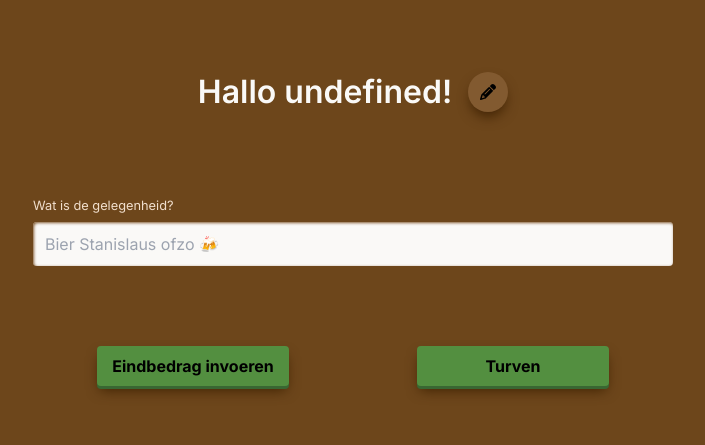
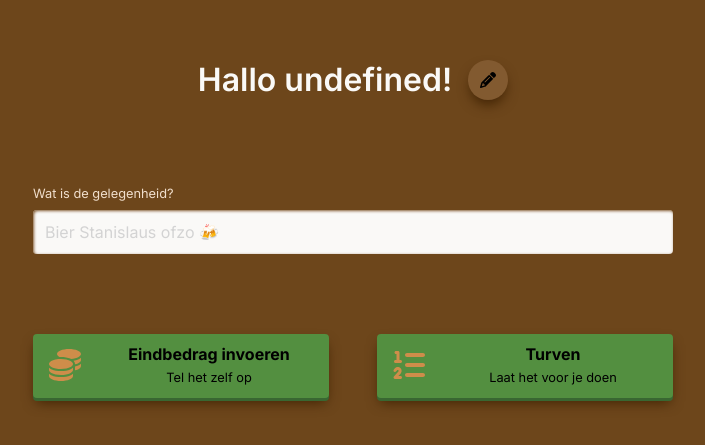
Before and after one commit to S-D-V-A-S-M-V-V-I-C-T-S-S-BAGGER/BAGGER-next, a Next.js app: page /turf in a window 1280 px wide. Shown: the part 173-618 px from the top of the page, without its empty margins (287-992 px from the left). Built offline with nearby package versions, Linux system fonts and the light colour scheme.

Commit message:
updates choice buttons with icons

```diff
--- a/components/baggerButton.css
+++ b/components/baggerButton.css
@@ -1,11 +1,36 @@
 .baggerButton {
 	background-color: var(--blad-donkergroen);
-    width: 15vw;
     min-width: 100px;
 	border-radius: 0.25rem;
-	padding: 0.5rem 0.75rem;
+	padding: 0.5rem 1rem;
 	box-shadow: var(--steeltje-donkergroen) 0 3px 0, var(--aarde-mega-bruin) 0 7px 13px -3px;
 	font-weight: 700;
+
+	.cardButtonContent {
+		display: grid;
+		grid-template: "icon header" "icon description" auto / auto 1fr;
+		grid-column-gap: 1.5rem;
+		h5 {
+			grid-area: header;
+			text-align: left;
+		}
+		p {
+			display: block;
+			font-weight: normal;
+			font-size: 0.8rem;
+			grid-area: description;
+			text-align: left;
+		}
+		.buttonIconBig {
+			display: block;
+			font-size: 2rem;
+			color: var(--aarde-bier);
+			grid-area: icon;
+			align-self: center;
+		}
+	}
+
+
 }
 
 .baggerButton:hover {
@@ -37,3 +62,36 @@
 		box-shadow: var(--steeltje-donkergroen) 0 3px 0, var(--aarde-mega-bruin) 0 7px 13px -3px;
 	}
 }
+
+@media (max-width: 10cm), (max-width: 380px) {
+	.baggerButton {
+		.cardButtonContent {
+			display: grid;
+			grid-template: "icon header" "icon description" auto / auto 1fr;
+			grid-column-gap: 1.5rem;
+		}
+	}
+}
+
+@media (min-width: 380px) {
+	.baggerButton {
+		.cardButtonContent {
+			display: flex;
+			flex-direction: column;
+
+			h5, p {
+				text-align: center;
+			}
+		}
+	}
+}
+
+@media (min-width: 800px) {
+	.baggerButton {
+		.cardButtonContent {
+			display: grid;
+			grid-template: "icon header" "icon description" auto / auto 1fr;
+			grid-column-gap: 1.5rem;
+		}
+	}
+}
--- a/components/turf/TallyCreation.tsx
+++ b/components/turf/TallyCreation.tsx
@@ -5,6 +5,8 @@ import {FontAwesomeIcon} from '@fortawesome/react-fontawesome';
 import {faPencil} from "@fortawesome/free-solid-svg-icons/faPencil";
 import RoundNeoButton from "@/components/RoundNeoButton";
 import {faCheck} from "@fortawesome/free-solid-svg-icons/faCheck";
+import {faCoins} from "@fortawesome/free-solid-svg-icons/faCoins";
+import {faListOl} from "@fortawesome/free-solid-svg-icons/faListOl";
 
 type TallyCreationProps = {
     person: string | null,
@@ -67,20 +69,32 @@ const TallyCreation: FC<TallyCreationProps> = ({startTally, enterAmount, person,
                                 setEvent(event.target.value);
                         }}/>
             </div>
-            <div className="rowFlex gap10vw">
+            <div className="buttonContainer">
                 <BaggerButton onClick={() => {
                     if (checkValues()) {
                         enterAmount();
                     }
                 }}>
-                    Eindbedrag invoeren
+                    <div className="cardButtonContent">
+                        <span className="buttonIconBig">
+                            <FontAwesomeIcon icon={faCoins}/>
+                        </span>
+                        <h5>Eindbedrag invoeren</h5>
+                        <p>Tel het zelf op</p>
+                    </div>
                 </BaggerButton>
                 <BaggerButton onClick={() => {
                     if (checkValues()) {
                         startTally();
                     }
                 }}>
-                    Turven
+                    <div className="cardButtonContent">
+                        <span className="buttonIconBig">
+                            <FontAwesomeIcon icon={faListOl}/>
+                        </span>
+                        <h5>Turven</h5>
+                        <p>Laat het voor je doen</p>
+                    </div>
                 </BaggerButton>
             </div>
         </main>
--- a/components/turf/turf.css
+++ b/components/turf/turf.css
@@ -19,6 +19,12 @@
 
     .tallyCreationMain {
         width: 100%;
+
+        .buttonContainer {
+            display: flex;
+            flex-direction: column;
+            gap: 1.5rem;
+        }
     }
 
     .tallyListMain {
@@ -59,6 +65,16 @@
 
     .tallyCreationMain {
         width: 50vw;
+
+        .buttonContainer {
+            display: grid;
+            gap: 3rem;
+            grid-template-columns: 1fr 1fr;
+
+            .baggerButton {
+                justify-self: stretch;
+            }
+        }
     }
 }
 
@@ -226,6 +242,9 @@
     box-shadow: var(--aarde-bovenkant-bruin) 1px 1px 3px 0 inset;
     display: block;
     width: 100%;
+    &::placeholder {
+        color: lightgray;
+    }
 }
 
 .baggerInputLabel {
```
